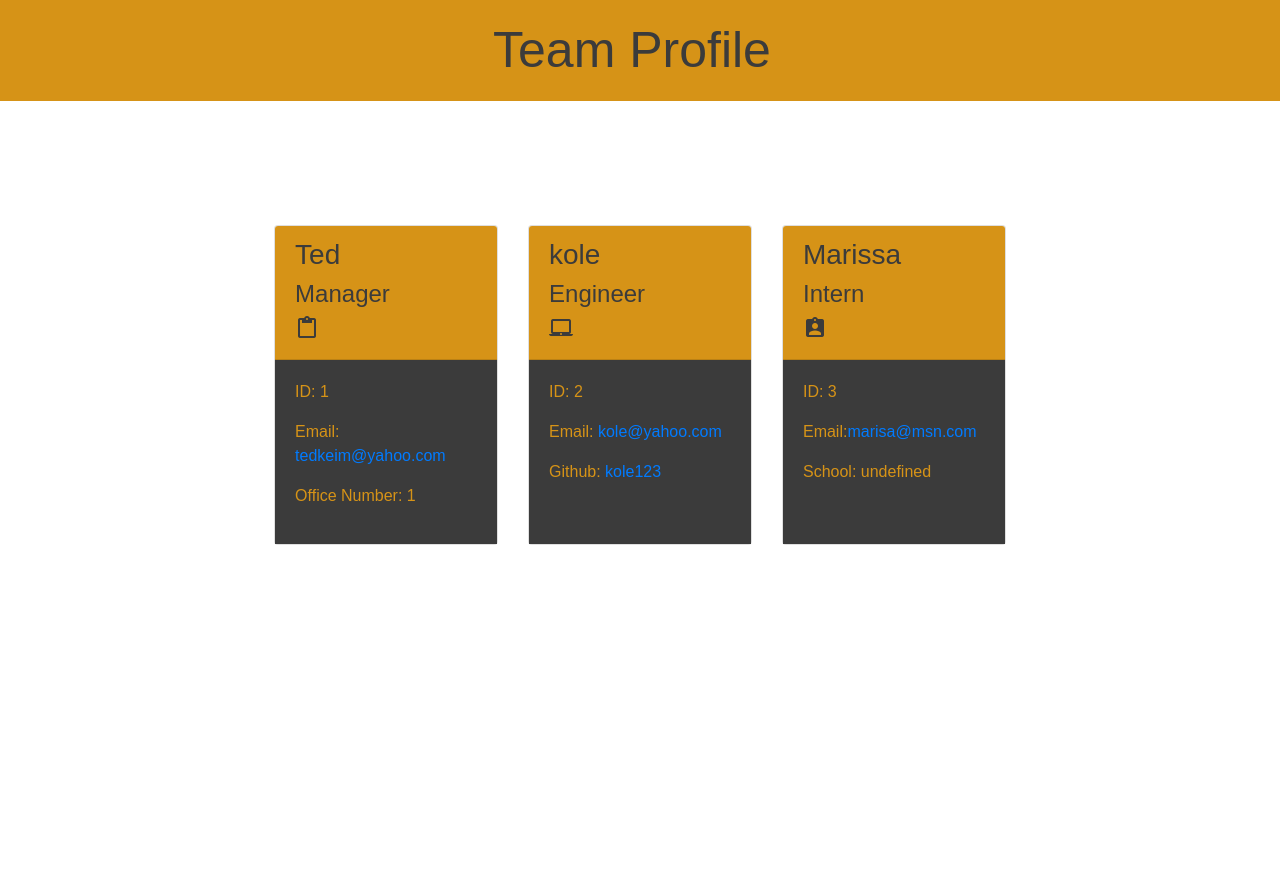
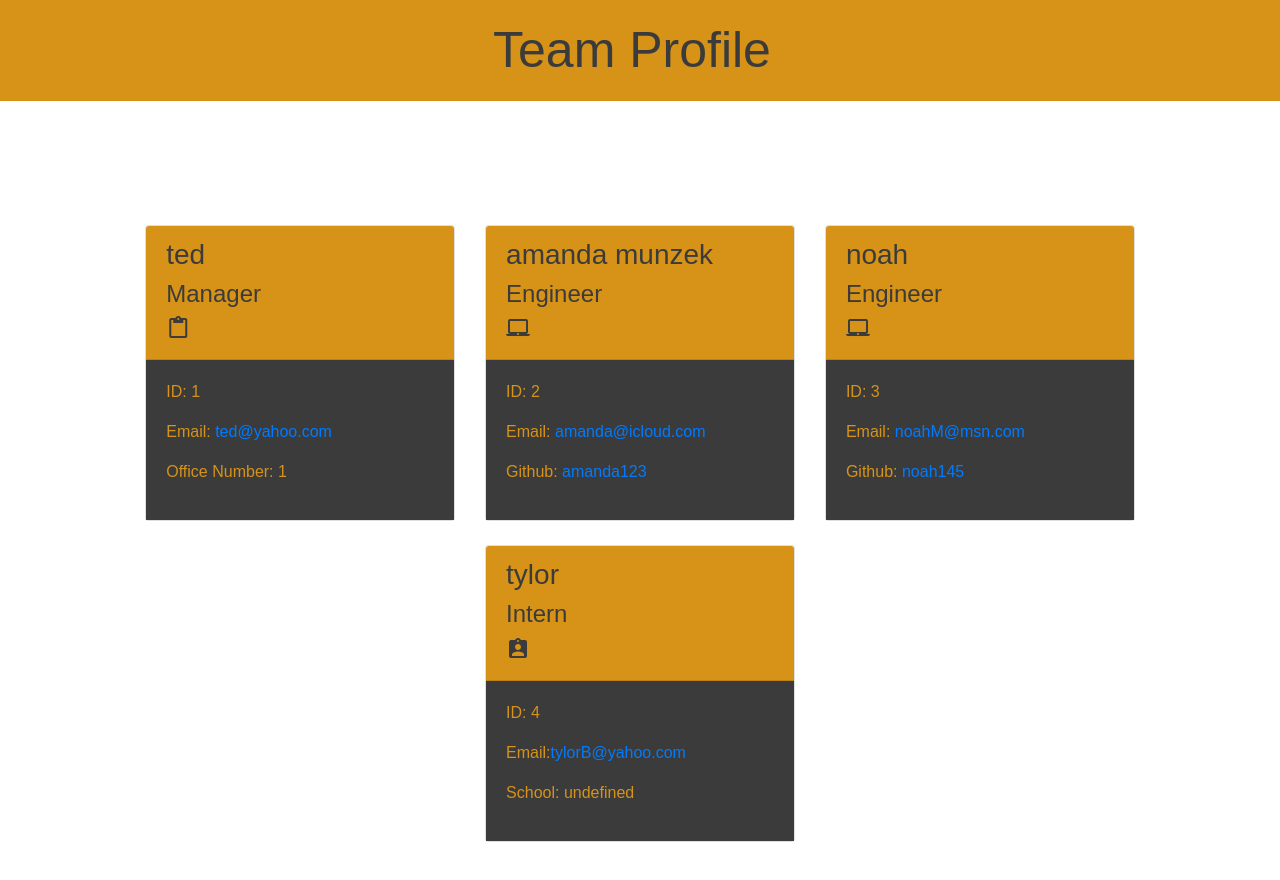
Before and after one commit to TedKeim/team-generator, a website: page dist/index.html in a window 1280 px wide. Before the commit the page ends 800 px from the top, so only its background shows below. Drawn offline with nearby package versions, Linux system fonts and the light colour scheme.

Commit message:
added read me file

```diff
--- a/dist/index.html
+++ b/dist/index.html
@@ -4,7 +4,7 @@
     <head>
         <meta charset="UTF-8">
         <meta name="viewport" content="width=device-width, initial-scale=1.0">
-        <title>Team Profile</title>
+        <title>Team Generator</title>
         <link rel="stylesheet" href="https://cdnjs.cloudflare.com/ajax/libs/font-awesome/5.11.2/css/all.min.css">
         <link href="https://fonts.googleapis.com/css?family=Public+Sans:300i,300,500&display=swap" rel="stylesheet">
         <link rel="stylesheet" href="https://stackpath.bootstrapcdn.com/bootstrap/4.5.0/css/bootstrap.min.css" integrity="sha384-9aIt2nRpC12Uk9gS9baDl411NQApFmC26EwAOH8WgZl5MYYxFfc+NcPb1dKGj7Sk" crossorigin="anonymous">
@@ -25,12 +25,12 @@
     <div class="col-4 mt-4">
     <div class="card h-100">
         <div class="card-header">
-            <h3>Ted</h3>
+            <h3>ted</h3>
             <h4>Manager</h4><i class="material-icons">content_paste</i>
         </div>
         <div class="card-body">
             <p class="id">ID: 1</p>
-            <p class="email">Email: <a href="mailto:tedkeim@yahoo.com">tedkeim@yahoo.com</a></p>
+            <p class="email">Email: <a href="mailto:ted@yahoo.com">ted@yahoo.com</a></p>
             <p class="office">Office Number: 1</p>
         </div>
     </div>
@@ -39,13 +39,13 @@
     <div class="col-4 mt-4">
         <div class="card h-100">
             <div class="card-header">
-                <h3>kole</h3>
+                <h3>amanda munzek</h3>
                 <h4>Engineer</h4><i class="material-icons">laptop_mac</i>
             </div>
             <div class="card-body">
                 <p class="id">ID: 2</p>
-                <p class="email">Email: <a href="mailto:kole@yahoo.com">kole@yahoo.com</a></p>
-                <p class="github">Github: <a href="https://github.com/kole123">kole123</a></p>
+                <p class="email">Email: <a href="mailto:amanda@icloud.com">amanda@icloud.com</a></p>
+                <p class="github">Github: <a href="https://github.com/amanda123">amanda123</a></p>
             </div>
         </div>
     </div>
@@ -53,12 +53,26 @@
     <div class="col-4 mt-4">
         <div class="card h-100">
             <div class="card-header">
-                <h3>Marissa</h3>
+                <h3>noah</h3>
+                <h4>Engineer</h4><i class="material-icons">laptop_mac</i>
+            </div>
+            <div class="card-body">
+                <p class="id">ID: 3</p>
+                <p class="email">Email: <a href="mailto:noahM@msn.com">noahM@msn.com</a></p>
+                <p class="github">Github: <a href="https://github.com/noah145">noah145</a></p>
+            </div>
+        </div>
+    </div>
+
+    <div class="col-4 mt-4">
+        <div class="card h-100">
+            <div class="card-header">
+                <h3>tylor </h3>
                 <h4>Intern</h4><i class="material-icons">assignment_ind</i>
             </div>
             <div class="card-body">
-                <p class="id">ID: 3</p>
-                <p class="email">Email:<a href="mailto:marisa@msn.com">marisa@msn.com</a></p>
+                <p class="id">ID: 4</p>
+                <p class="email">Email:<a href="mailto:tylorB@yahoo.com">tylorB@yahoo.com</a></p>
                 <p class="school">School: undefined</p>
             </div>
     </div>
```
Also changed, not shown: README.md.
